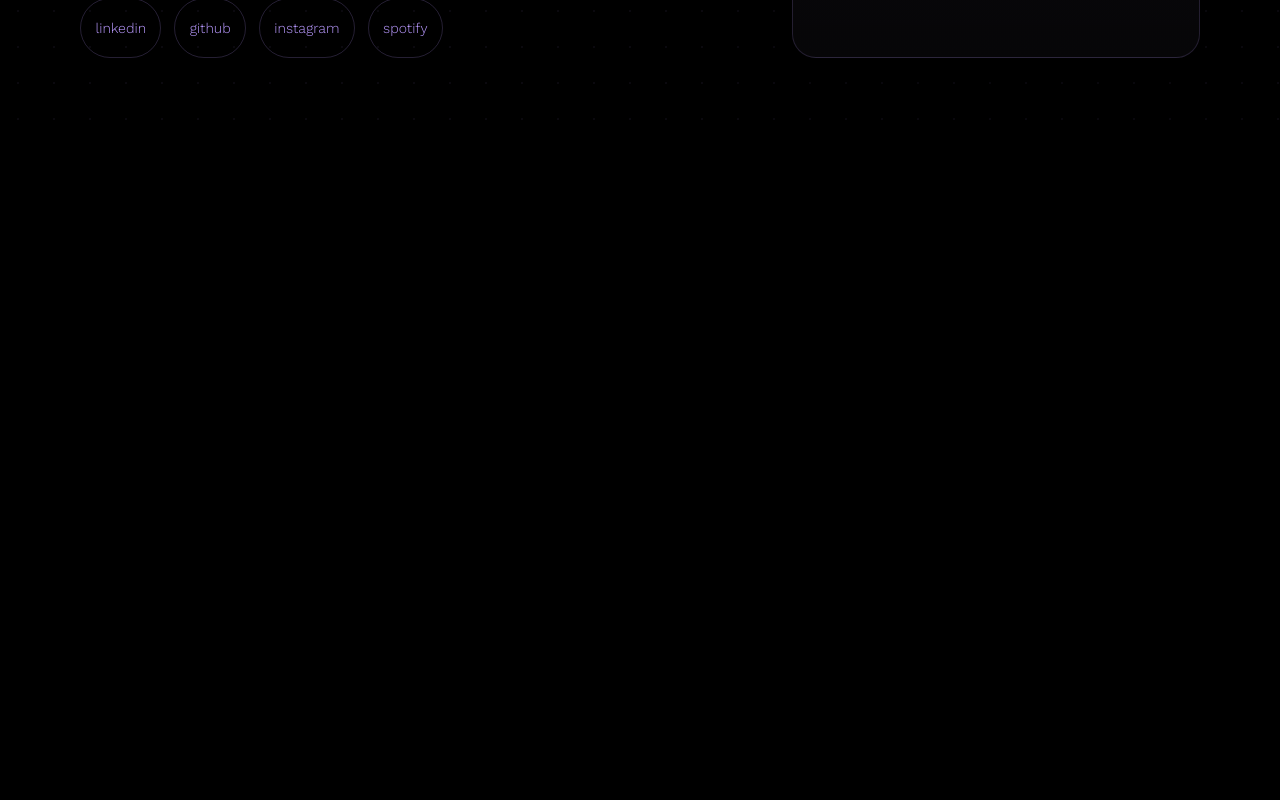
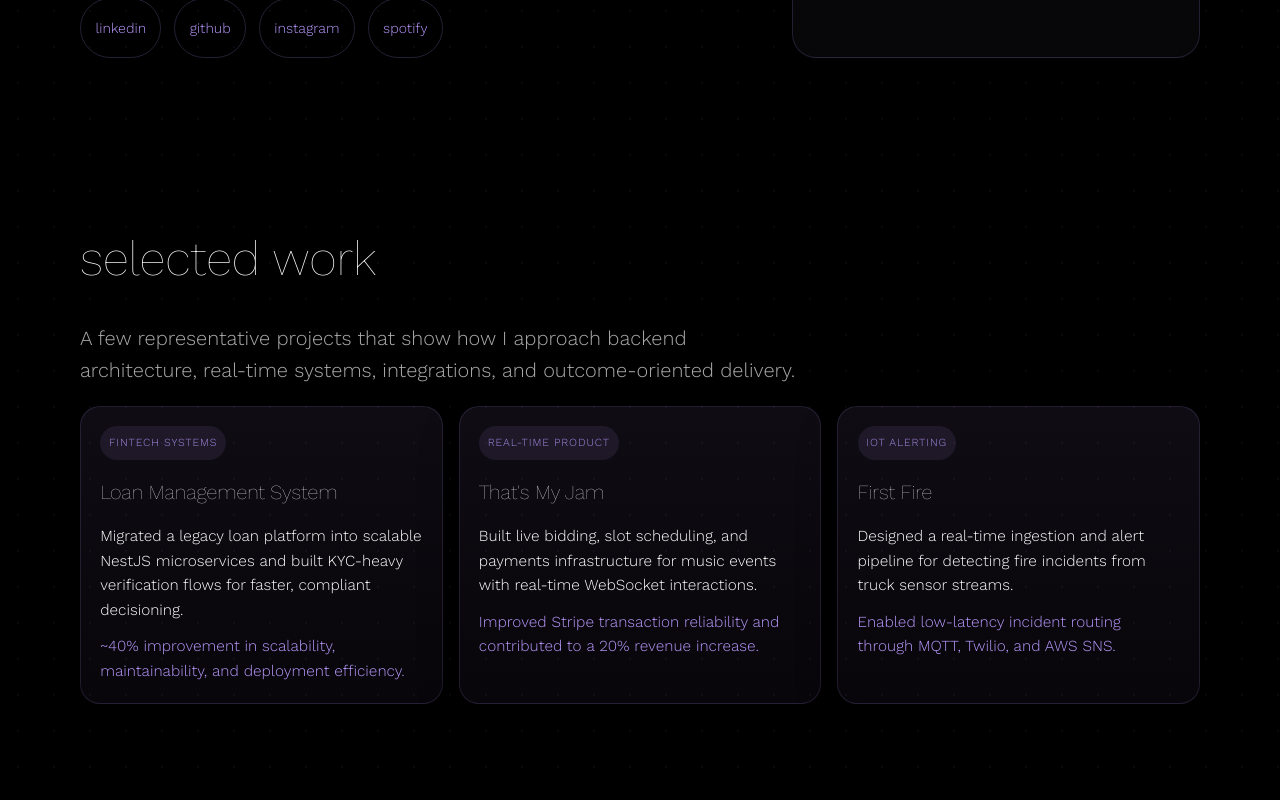
Before and after one commit to atypicalesper/atypicalesper.github.io, a Next.js app: page / in a window 1280 px wide. Shown: the part 1051-1851 px from the top of the page. Before the commit the page ends 1205 px from the top, so only its background shows below. Built offline with nearby package versions, Linux system fonts and the light colour scheme; no server answers.

Commit message:
Strengthen portfolio case study presentation

```diff
--- a/src/app/page.jsx
+++ b/src/app/page.jsx
@@ -11,6 +11,27 @@ const jsonLd = {
     'https://open.spotify.com/user/0c7fr56muocq15feajc03kgh3',
   ],
 };
+
+const featuredWork = [
+  {
+    title: 'Loan Management System',
+    label: 'fintech systems',
+    summary: 'Migrated a legacy loan platform into scalable NestJS microservices and built KYC-heavy verification flows for faster, compliant decisioning.',
+    impact: '~40% improvement in scalability, maintainability, and deployment efficiency.',
+  },
+  {
+    title: "That's My Jam",
+    label: 'real-time product',
+    summary: 'Built live bidding, slot scheduling, and payments infrastructure for music events with real-time WebSocket interactions.',
+    impact: 'Improved Stripe transaction reliability and contributed to a 20% revenue increase.',
+  },
+  {
+    title: 'First Fire',
+    label: 'iot alerting',
+    summary: 'Designed a real-time ingestion and alert pipeline for detecting fire incidents from truck sensor streams.',
+    impact: 'Enabled low-latency incident routing through MQTT, Twilio, and AWS SNS.',
+  },
+];
 
 export const metadata = {
   title: { absolute: 'Tarun Singh' },
@@ -97,6 +118,24 @@ const Home = () => {
             </div>
           </aside>
         </div>
+
+        <div className="home-featured section">
+          <h2>selected work</h2>
+          <p className="section-intro">
+            A few representative projects that show how I approach backend architecture, real-time systems, integrations, and outcome-oriented delivery.
+          </p>
+
+          <div className="featured-case-grid">
+            {featuredWork.map((item) => (
+              <article key={item.title} className="featured-case-card">
+                <span className="featured-case-label">{item.label}</span>
+                <h3>{item.title}</h3>
+                <p>{item.summary}</p>
+                <p className="featured-case-impact">{item.impact}</p>
+              </article>
+            ))}
+          </div>
+        </div>
       </section>
     </>
   );
--- a/src/styles/main.css
+++ b/src/styles/main.css
@@ -899,7 +899,7 @@ input:focus-visible {
 }
 
 
-a:has(> .card-flip) {
+a:has(> .card-shell) {
   text-decoration: none;
   color: inherit;
   display: flex;
@@ -914,7 +914,6 @@ a:has(> .card-flip) {
 /* float lives on the link/wrapper so it doesn't conflict with the flip transform */
 .grid > * {
   animation: float-card 5s ease-in-out infinite;
-  perspective: 1000px;
   display: flex;
   flex-direction: column;
 }
@@ -930,37 +929,46 @@ a:has(> .card-flip) {
 .grid > *:nth-child(5) { animation-delay: -0.5s; }
 .grid > *:nth-child(6) { animation-delay: -1.5s; }
 
-/* flip container */
-.card-flip {
+/* static card shell */
+.card-shell {
   position: relative;
   width: 100%;
   flex: 1;
   min-height: 280px;
-  transform-style: preserve-3d;
-  transition: transform 0.65s cubic-bezier(0.4, 0, 0.2, 1);
-}
-.grid > *:hover .card-flip,
-.grid > *:focus-within .card-flip,
-.card-flip--flipped {
-  transform: rotateY(180deg);
+  transition: transform 0.3s ease;
 }
 .card--soon {
   opacity: 0.45;
   pointer-events: none;
 }
 
+.grid > *:hover .card-shell,
+.grid > *:focus-within .card-shell {
+  transform: translateY(-6px);
+}
+
 /* shared face styles */
 .card-face {
-  position: absolute;
-  inset: 0;
-  backface-visibility: hidden;
-  -webkit-backface-visibility: hidden;
+  position: relative;
+  min-height: 100%;
   padding: 1.5rem;
   display: flex;
   flex-direction: column;
   box-sizing: border-box;
   border: 1px solid rgba(var(--accent-rgb), 0.13);
   background: rgba(var(--accent-rgb), 0.03);
+  border-radius: 1.35rem;
+  overflow: hidden;
+  transition: border-color 0.2s ease, box-shadow 0.2s ease, background 0.2s ease;
+}
+
+.grid > *:hover .card-face,
+.grid > *:focus-within .card-face {
+  border-color: rgba(var(--accent-rgb), 0.36);
+  box-shadow: 0 24px 60px rgba(0, 0, 0, 0.22);
+  background:
+    linear-gradient(180deg, rgba(var(--accent-rgb), 0.11), rgba(var(--accent-rgb), 0.035)),
+    rgba(var(--accent-rgb), 0.035);
 }
 
 /* front — title + hint centered */
@@ -1002,70 +1010,36 @@ a:has(> .card-flip) {
 .card-front-tags {
   padding-top: 0.3rem;
 }
+.card-action-row {
+  display: flex;
+  align-items: center;
+  justify-content: space-between;
+  gap: 0.8rem;
+  margin-top: auto;
+  padding-top: 1.1rem;
+}
 .card-flip-hint {
   font-size: 0.74rem;
   color: rgba(var(--accent-rgb), 0.7);
   letter-spacing: 0.08em;
   text-transform: lowercase;
-  margin-top: auto;
   transition: color 0.2s ease;
   white-space: nowrap;
 }
+.card-action-arrow {
+  color: rgba(var(--accent-rgb), 0.85);
+  font-size: 1rem;
+  transition: transform 0.2s ease;
+}
 .grid > *:hover .card-flip-hint {
   color: rgba(var(--accent-rgb), 0.7);
 }
 .grid > *:focus-within .card-flip-hint {
   color: rgba(var(--accent-rgb), 0.7);
 }
-
-/* back — pinned title + scrollable body + pinned tags */
-.card-face--back {
-  transform: rotateY(180deg);
-  background: rgba(var(--accent-rgb), 0.06);
-  border-color: rgba(var(--accent-rgb), 0.3);
-  box-shadow: 0 16px 48px rgba(var(--accent-rgb), 0.09);
-  display: flex;
-  flex-direction: column;
-  align-items: center;
-  text-align: center;
-  padding: 1.5rem;
-  overflow: hidden;
-  gap: 0;
-}
-.card-back-title {
-  font-size: 0.85rem;
-  font-weight: 500;
-  color: rgba(var(--accent-rgb), 0.85);
-  margin: 0 0 0.75rem 0;
-  letter-spacing: 0.02em;
-  text-transform: lowercase;
-  flex-shrink: 0;
-  width: 100%;
-}
-.card-back-body {
-  flex: 0 1 auto;
-  max-height: 160px;
-  overflow-y: auto;
-  overflow-x: hidden;
-  width: 100%;
-  scrollbar-width: thin;
-  scrollbar-color: rgba(var(--accent-rgb), 0.25) transparent;
-}
-.card-back-body p {
-  font-size: 0.83rem;
-  color: var(--text-muted);
-  margin: 0;
-  line-height: 1.6;
-  width: 100%;
-  text-align: center;
-}
-.card-back-footer {
-  flex-shrink: 0;
-  justify-content: center;
-  margin-top: 0.75rem;
-  padding-top: 0.65rem;
-  border-top: 1px solid rgba(var(--accent-rgb), 0.1);
-  width: 100%;
+.grid > *:hover .card-action-arrow,
+.grid > *:focus-within .card-action-arrow {
+  transform: translate(2px, -2px);
 }
 
 
@@ -1082,8 +1056,6 @@ a:has(> .card-flip) {
   display: flex;
   flex-wrap: wrap;
   gap: 5px;
-  margin-top: auto;
-  padding-top: 1rem;
   justify-content: flex-start;
 }
 
@@ -1196,6 +1168,26 @@ a:has(> .card-flip) {
   width: 100%;
 }
 
+.section-intro {
+  margin: 0 0 1.25rem 0;
+  color: var(--text-muted);
+}
+
+.client-result,
+.client-scope {
+  margin: 0.55rem 0 0;
+  max-width: 100%;
+  font-size: 0.95rem;
+}
+
+.client-result {
+  color: var(--text);
+}
+
+.client-scope {
+  color: var(--text-muted);
+}
+
 .client-desc {
   font-size: 0.92rem;
   color: var(--text-muted);
@@ -1500,6 +1492,56 @@ a:has(> .card-flip) {
   text-transform: lowercase;
 }
 
+.home-featured {
+  margin-top: 4.5rem;
+}
+
+.featured-case-grid {
+  display: grid;
+  grid-template-columns: repeat(3, minmax(0, 1fr));
+  gap: 1rem;
+  width: 100%;
+}
+
+.featured-case-card {
+  padding: 1.2rem;
+  border: 1px solid rgba(var(--accent-rgb), 0.14);
+  border-radius: 1.25rem;
+  background:
+    linear-gradient(180deg, rgba(var(--accent-rgb), 0.06), rgba(var(--accent-rgb), 0.02)),
+    rgba(var(--accent-rgb), 0.02);
+  box-shadow: 0 18px 48px rgba(0, 0, 0, 0.14);
+}
+
+.featured-case-card h3 {
+  margin: 0.75rem 0 0;
+  font-size: 1.2rem;
+  font-weight: 500;
+}
+
+.featured-case-card p {
+  margin: 0.75rem 0 0;
+  max-width: 100%;
+  font-size: 0.96rem;
+}
+
+.featured-case-label {
+  display: inline-flex;
+  align-items: center;
+  min-height: 1.75rem;
+  padding: 0.2rem 0.55rem;
+  border-radius: 999px;
+  background: rgba(var(--accent-rgb), 0.09);
+  color: rgba(var(--accent-rgb), 0.88);
+  font-size: 0.68rem;
+  letter-spacing: 0.08em;
+  text-transform: uppercase;
+}
+
+.featured-case-impact {
+  color: var(--accent);
+}
+
 .content .about-link {
   display: inline-flex;
   align-items: center;
@@ -1534,6 +1576,10 @@ a:has(> .card-flip) {
     gap: 1.4rem;
   }
 
+  .featured-case-grid {
+    grid-template-columns: 1fr;
+  }
+
   .hero-title {
     max-width: 100%;
   }
@@ -1575,7 +1621,7 @@ a:has(> .card-flip) {
     animation: none !important;
   }
 
-  .card-flip {
+  .card-shell {
     transition: none;
   }
 }
```
Also changed, not shown: src/app/work/WorkClient.jsx (+24 -0 lines), src/components/Card.jsx (+7 -34 lines).
